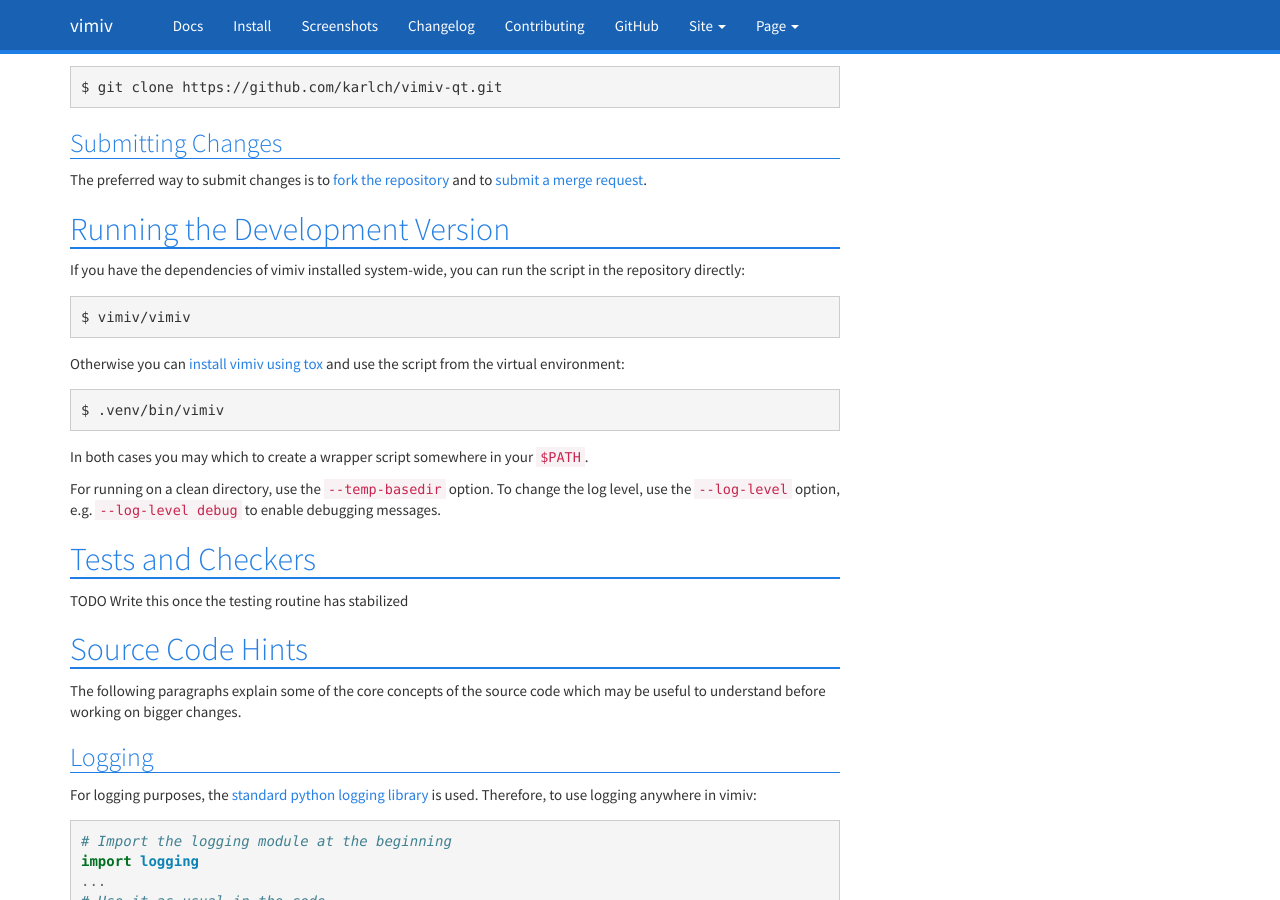
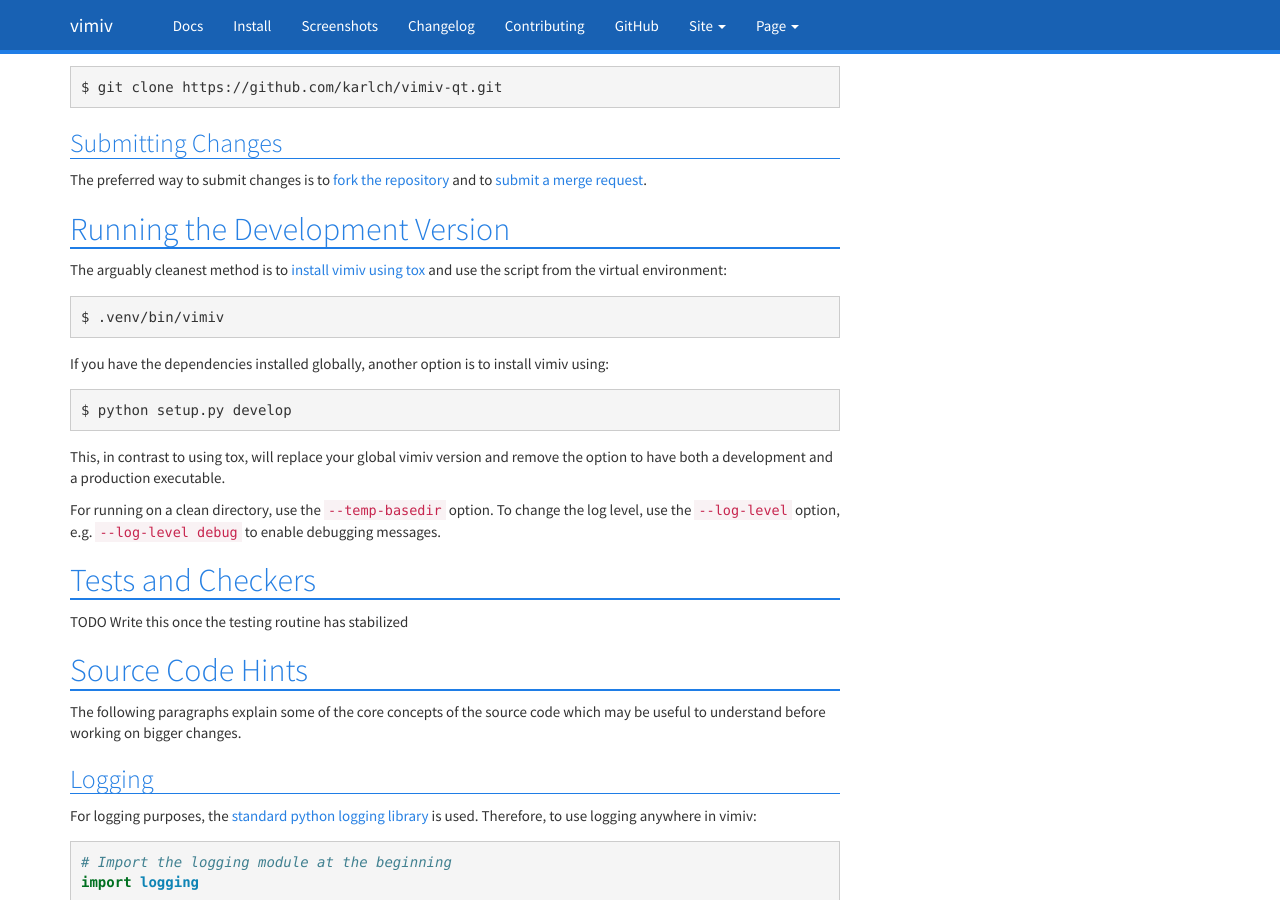
Before and after one commit to karlch/vimiv-qt, a Sphinx documentation site: the page built from docs/documentation/contributing.rst, in a window 1280 px wide and 900 px high, scrolled down 946 px. Built offline with Sphinx 7.4.7, drawn with Linux system fonts in a browser that asks for light colours.

Commit message:
Docs: Update running the development version
Directly running the script actually does not work because we have to
compile the C extension.

```diff
--- a/docs/documentation/contributing.rst
+++ b/docs/documentation/contributing.rst
@@ -62,18 +62,18 @@
 Running the Development Version
 -------------------------------
 
-If you have the dependencies of vimiv installed system-wide, you can run the
-script in the repository directly::
-
-    $ vimiv/vimiv
-
-Otherwise you can :ref:`install vimiv using tox <install_using_tox>` and use
-the script from the virtual environment::
+The arguably cleanest method is to :ref:`install vimiv using tox
+<install_using_tox>` and use the script from the virtual environment::
 
     $ .venv/bin/vimiv
 
-In both cases you may which to create a wrapper script somewhere in your
-``$PATH``.
+If you have the dependencies installed globally, another option is to install
+vimiv using::
+
+    $ python setup.py develop
+
+This, in contrast to using tox, will replace your global vimiv version and
+remove the option to have both a development and a production executable.
 
 For running on a clean directory, use the ``--temp-basedir`` option. To change
 the log level, use the ``--log-level`` option, e.g. ``--log-level debug`` to
```
